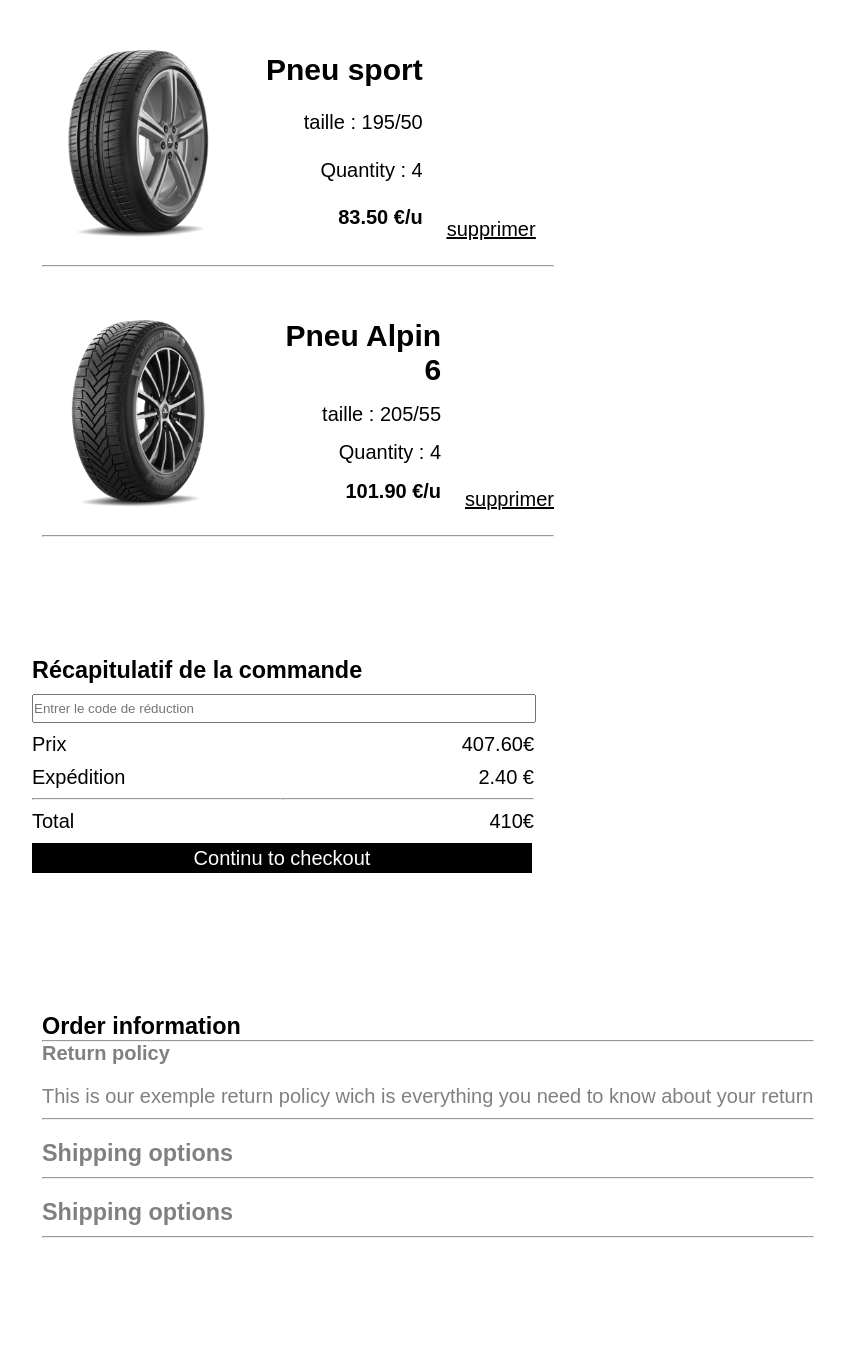
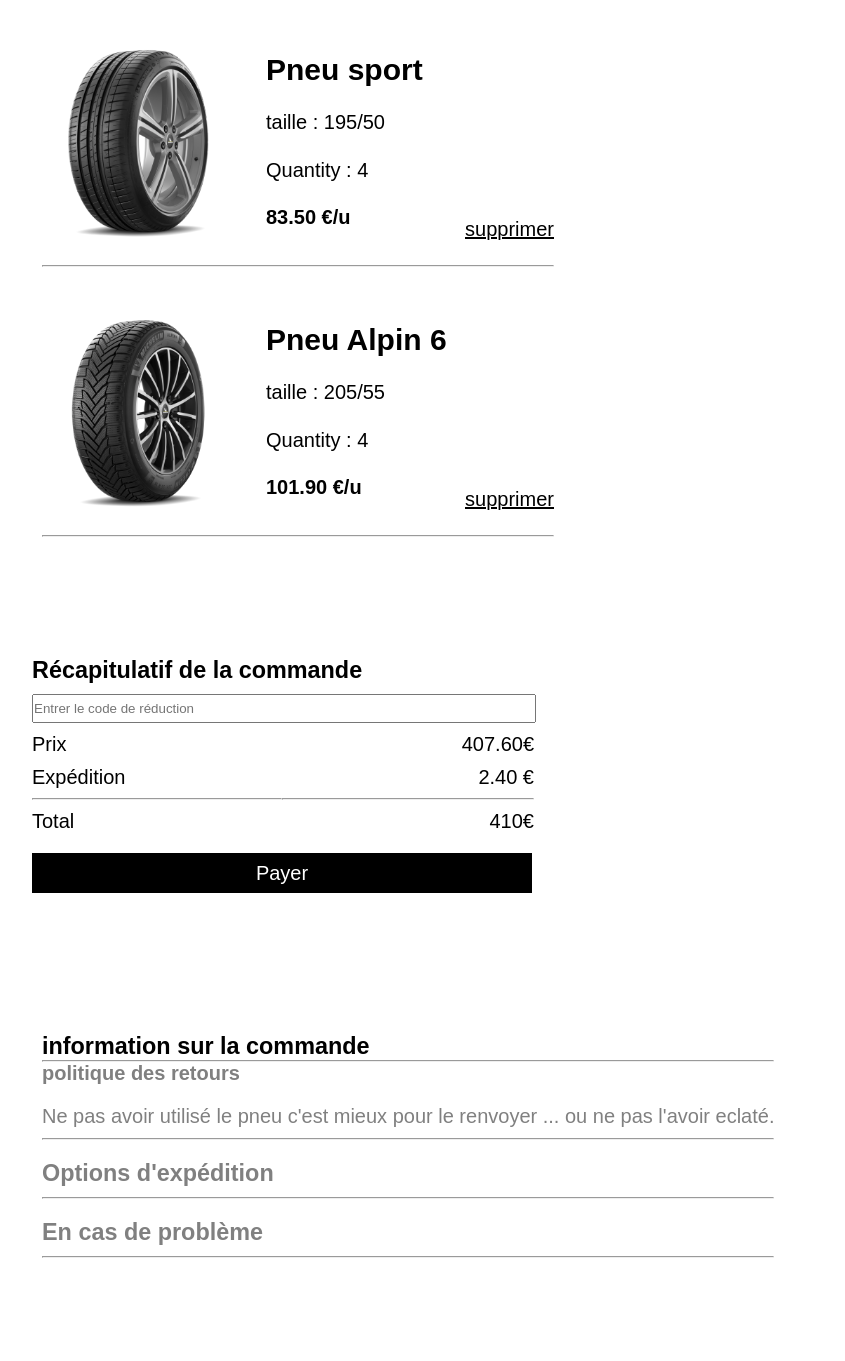
Before and after one commit to chevalierthomas/pneumoney, a plain HTML site: page panier.html in a window 1280 px wide. Shown: the part 214-1575 px from the top of the page, without its empty margins (8-853 px from the left). Drawn offline with Linux system fonts and the light colour scheme.

Commit message:
Add files via upload

```diff
--- a/panier.css
+++ b/panier.css
@@ -52,7 +52,7 @@ h1 {
 .column{
   display: flex;
   flex-flow: column;
-  text-align: end;
+  text-align: start;
   justify-content: flex-end;
   justify-content: space-around;
 }
@@ -92,7 +92,7 @@ input{
   width: 400px;
   height: 25px;
 }
-.space{
+.spaceB{
   display: flex;
   justify-content: space-between;
 }
@@ -121,6 +121,14 @@ input{
 .size{
   width: 500px;
 }
+.end{
+  display: flex;
+  align-items: flex-end;
+}
+.space{
+  display: flex;
+  justify-content: space-between;
+}
 .containerPanierDroite{
   display: flex;
   flex-wrap: wrap;
@@ -140,9 +148,9 @@ input{
   align-items: center;
   background-color: black;
   color: white;
-  height: 30px;
+  height: 40px;
   width: 500px;
-
+  margin-top: 10px;
 }
 .horizontal{
   display: flex;
@@ -155,7 +163,6 @@ input{
     align-items: center;
     flex-direction: column;
   }
-
 .container{
   margin-top: 15vh;
   display: flex;
--- a/panier.html
+++ b/panier.html
@@ -44,19 +44,28 @@
   <div class="container">
     <div><h1>Panier</h1><br><div class="texte">prêt à payer ? Continuer vos achats</div></div>
 
-  <div class="pneu">
-    <div class="image"> <img src="img/pneus/pilotSport2.png" alt="" width="200px"></div>
-    <div class="column"><h2 class="texte">Pneu sport</h2><div>taille : 195/50</div><div>Quantity : 4 </div><div><strong>83.50 €/u</strong></div></div>
-    <div class="remove"><a href="" class="remove">supprimer</a></div>
+  <div class="spaceB">
+    <div class="pneu">
+      <div class="image"> <img src="img/pneus/pilotSport2.png" alt="" width="200px"></div>
+      <div class="column"><h2 class="texte">Pneu sport</h2><div>taille : 195/50</div><div>Quantity : 4 </div><div><strong>83.50 €/u</strong></div></div>
+    </div>
+
+    <div class="end">
+      <div class="remove"><a href="" class="remove">supprimer</a></div>
+    </div>
   </div>
 
 
 <hr>
+<div class="spaceB">
 <div class="pneu">
   <div> <img  class="image" src="img/pneus/alpin6.png" alt="" width="200px"></div>
   <div class="column"><h2 class="texte">Pneu Alpin 6</h2><div>taille : 205/55</div><div>Quantity : 4 </div><div><strong>101.90 €/u</strong></div></div>
+  </div>
+
+  <div class="end">
   <div class="remove"><a href="" class="remove">supprimer</a></div>
-
+  </div>
 </div>
 <hr>
 </div> <!--finpneu-->
@@ -88,19 +97,19 @@
      </div><!--fin panier droite-->
 
   </div>
-  <a class="boutonPanier" href="">Continu to checkout</a>
+  <a class="boutonPanier" href="">Payer</a>
 </div>
 
 <div class="information">
 
-  <div><h3>Order information</h3></div>
+  <div><h3>information sur la commande</h3></div>
   <hr>
-  <div><strong class="grey"> Return policy</strong></div>
-  <div class="grey">This is our exemple return policy wich is everything you need to know about your  return</div>
+  <div><strong class="grey"> politique des retours </strong></div>
+  <div class="grey">Ne pas avoir utilisé le pneu c'est mieux pour le renvoyer ... ou ne pas l'avoir eclaté. <br></div>
   <hr>
-  <div><h3 class="grey">Shipping options</h3></div>
+  <div><h3 class="grey">Options d'expédition</h3></div>
   <hr>
-  <div><h3 class="grey">Shipping options</h3></div>
+  <div><h3 class="grey">En cas de problème</h3></div>
   <hr>
   <div class="space"></div>
 
```
